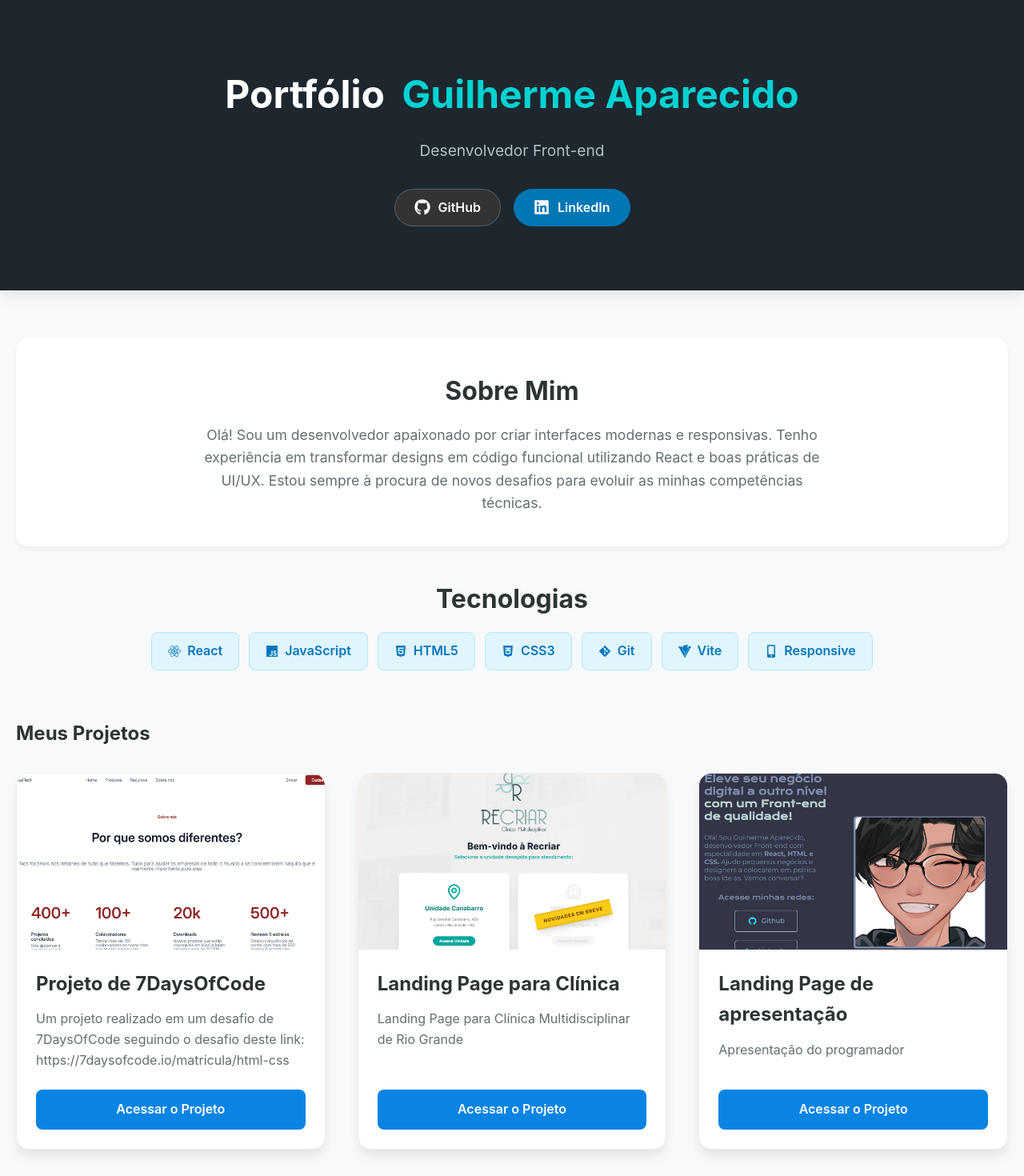
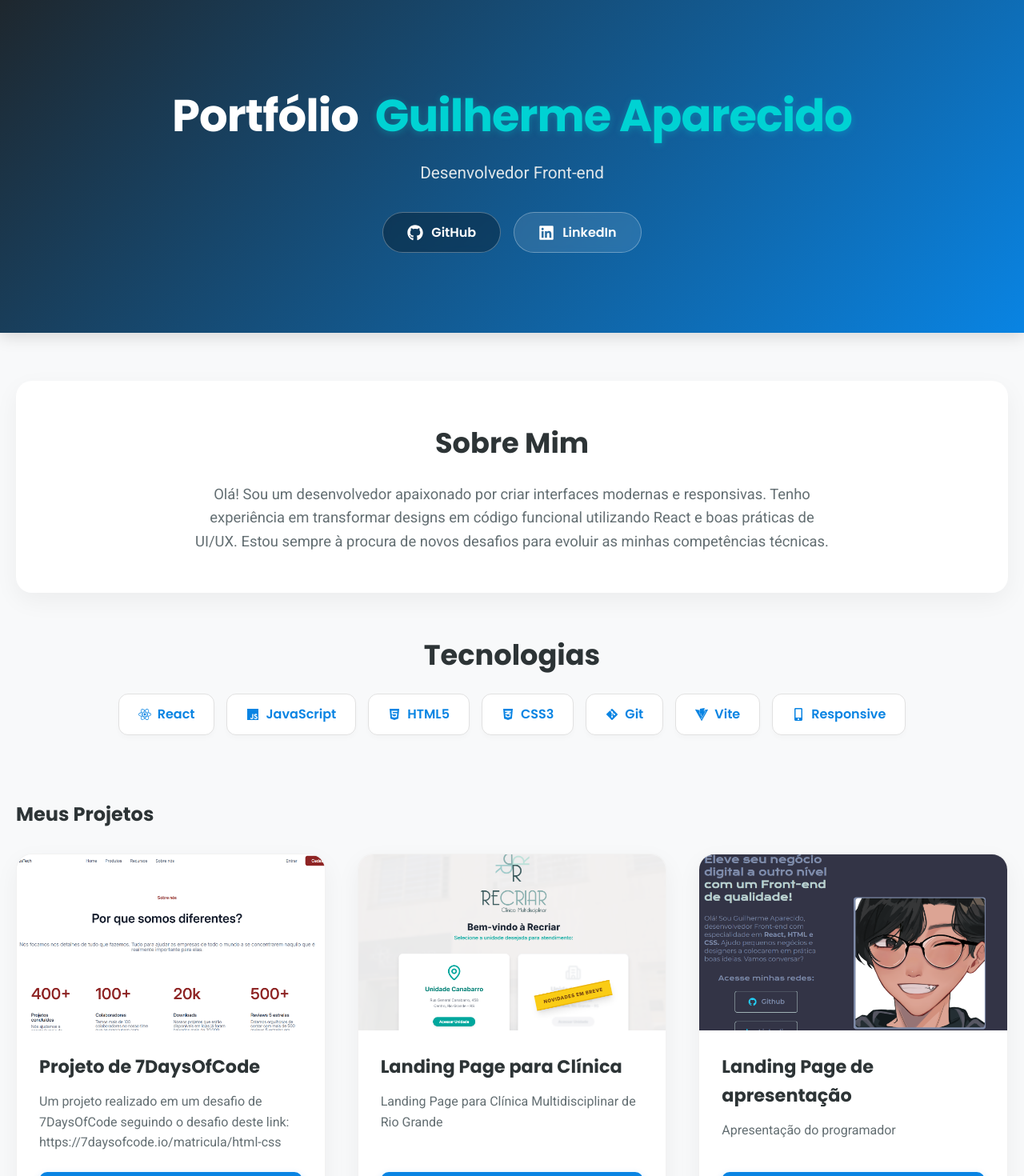
Before and after one commit to IndioBagual/portfolio, a React (Vite) app: page / in a window 1280 px wide. Shown: the top 1470 px of the page at 80% size. Built offline with nearby package versions, Linux system fonts and the light colour scheme.

Commit message:
atualizações finais (acho eu

```diff
--- a/index.html
+++ b/index.html
@@ -2,11 +2,12 @@
 <html lang="pt-BR">
   <head>
     <meta charset="UTF-8" />
-
     <link rel="icon" type="image/png" href="/indioaparecidoicon.png" />
-
     <meta name="viewport" content="width=device-width, initial-scale=1.0" />
 
+    <link rel="preconnect" href="https://fonts.googleapis.com">
+    <link rel="preconnect" href="https://fonts.gstatic.com" crossorigin>
+    <link href="https://fonts.googleapis.com/css2?family=Poppins:wght@400;600;700&family=Roboto:wght@400;500&display=swap" rel="stylesheet">
     <title>Portfólio | Guilherme Aparecido</title>
   </head>
   <body>
--- a/src/App.css
+++ b/src/App.css
@@ -19,8 +19,14 @@
 body {
   background-color: var(--bg-color);
   color: var(--text-color);
-  font-family: 'Inter', sans-serif;
+  /* MUDANÇA: Usamos a fonte Roboto para o texto geral */
+  font-family: 'Roboto', sans-serif;
   line-height: 1.6;
+}
+
+/* Títulos globais com a fonte Poppins */
+h1, h2, h3 {
+  font-family: 'Poppins', sans-serif;
 }
 
 .container {
@@ -30,37 +36,43 @@ body {
   width: 100%;
 }
 
-/* 3. Header */
+/* 3. Header (Cabeçalho) com DEGRADÊ */
 .header {
-  background-color: var(--header-bg);
+  /* MUDANÇA: Gradient Linear (Degradê) */
+  background: linear-gradient(135deg, #1e272e 0%, #0984e3 100%);
   color: white;
-  padding: 80px 0;
+  padding: 100px 0; /* Aumentei um pouco o padding para dar mais ar */
   text-align: center;
   margin-bottom: 60px;
-  box-shadow: 0 4px 20px rgba(0, 0, 0, 0.1);
+  box-shadow: 0 4px 20px rgba(0, 0, 0, 0.15);
+  /* Clip-path opcional: cria um corte diagonal moderno no fundo */
+  /* clip-path: polygon(0 0, 100% 0, 100% 85%, 0 100%); */
 }
 
 .header h1 {
-  font-size: 3rem;
+  font-size: 3.5rem; /* Título maior */
   font-weight: 700;
-  margin-bottom: 16px;
+  margin-bottom: 10px;
   color: white;
+  letter-spacing: -1px;
 }
 
 .header span {
   color: #00d2d3;
   display: inline-block;
   margin-left: 10px;
+  text-shadow: 0px 2px 10px rgba(0, 210, 211, 0.3); /* Brilho suave no nome */
 }
 
 .header p {
-  font-size: 1.2rem;
-  color: #b2bec3;
+  font-size: 1.3rem;
+  color: #dfe6e9; /* Cinza quase branco para melhor contraste no degradê */
   max-width: 600px;
-  margin: 0 auto;
+  margin: 10px auto 0;
+  font-weight: 400;
 }
 
-/* 4. Botões de Redes Sociais - ATUALIZADO PARA ÍCONES */
+/* 4. Botões de Redes Sociais */
 .header-social {
   margin-top: 32px;
   display: flex;
@@ -70,60 +82,65 @@ body {
 
 .social-btn {
   text-decoration: none;
-  padding: 10px 24px;
+  padding: 12px 30px; /* Botões ligeiramente maiores */
   border-radius: 50px;
   font-weight: 600;
   font-size: 1rem;
-  transition: transform 0.2s, box-shadow 0.2s;
-
-  /* Flexbox para alinhar ícone e texto */
+  transition: all 0.3s ease;
   display: inline-flex;
   align-items: center;
-  gap: 10px; /* Espaço entre o ícone e o texto */
+  gap: 10px;
+  font-family: 'Poppins', sans-serif; /* Fonte do botão */
 }
 
 .social-btn.github {
-  background-color: #333;
+  background-color: rgba(0, 0, 0, 0.3); /* Fundo translúcido moderno */
   color: white;
-  border: 1px solid rgba(255,255,255,0.2);
+  border: 1px solid rgba(255,255,255,0.3);
+  backdrop-filter: blur(5px);
 }
 
 .social-btn.linkedin {
-  background-color: #0077b5;
+  background-color: rgba(255, 255, 255, 0.1);
   color: white;
-  border: 1px solid #0077b5;
+  border: 1px solid rgba(255,255,255,0.3);
+  backdrop-filter: blur(5px);
 }
 
 .social-btn:hover {
   transform: translateY(-3px);
-  filter: brightness(1.1);
+  background-color: white;
+  color: var(--primary); /* Texto fica azul ao passar o mouse */
+  border-color: white;
+  box-shadow: 0 10px 20px rgba(0,0,0,0.2);
 }
 
 /* 5. Secções Sobre Mim e Habilidades */
 .about-section {
   background-color: white;
-  padding: 40px;
-  border-radius: 16px;
-  margin-bottom: 40px;
+  padding: 50px;
+  border-radius: 20px;
+  margin-bottom: 50px;
   text-align: center;
-  box-shadow: 0 4px 6px rgba(0,0,0,0.05);
+  box-shadow: 0 10px 30px rgba(0,0,0,0.05); /* Sombra mais suave e difusa */
 }
 
 .about-section h2, .skills-section h2 {
   color: var(--secondary);
-  margin-bottom: 16px;
-  font-size: 2rem;
+  margin-bottom: 20px;
+  font-size: 2.2rem;
+  font-weight: 700;
 }
 
 .about-section p {
-  font-size: 1.1rem;
+  font-size: 1.15rem;
   color: #636e72;
   max-width: 800px;
   margin: 0 auto;
 }
 
 .skills-section {
-  margin-bottom: 60px;
+  margin-bottom: 80px;
   text-align: center;
 }
 
@@ -131,29 +148,29 @@ body {
   display: flex;
   flex-wrap: wrap;
   justify-content: center;
-  gap: 12px;
+  gap: 15px;
 }
 
-/* Tag de Habilidade - ATUALIZADO PARA ÍCONES */
 .skill-tag {
-  background-color: #e1f5fe;
-  color: #0277bd;
-  padding: 10px 20px;
-  border-radius: 8px;
+  background-color: #fff;
+  color: var(--primary);
+  padding: 12px 24px;
+  border-radius: 12px;
   font-weight: 600;
   font-size: 1rem;
-  border: 1px solid #b3e5fc;
-  transition: transform 0.2s;
-
-  /* Flexbox para alinhar ícone e texto */
+  border: 1px solid #e1e1e1;
+  box-shadow: 0 4px 6px rgba(0,0,0,0.02);
+  transition: transform 0.2s, box-shadow 0.2s, border-color 0.2s;
   display: inline-flex;
   align-items: center;
   gap: 8px;
+  font-family: 'Poppins', sans-serif;
 }
 
 .skill-tag:hover {
-  transform: scale(1.05);
-  background-color: #b3e5fc;
+  transform: translateY(-3px);
+  border-color: var(--primary);
+  box-shadow: 0 8px 15px rgba(9, 132, 227, 0.15);
   cursor: default;
 }
 
@@ -167,19 +184,19 @@ body {
 
 .card {
   background: var(--card-bg);
-  border-radius: 16px;
+  border-radius: 20px;
   overflow: hidden;
-  box-shadow: 0 10px 15px -3px rgba(0, 0, 0, 0.1);
+  box-shadow: 0 10px 30px rgba(0, 0, 0, 0.05); /* Sombra moderna */
   transition: all 0.3s ease;
   display: flex;
   flex-direction: column;
   height: 100%;
-  border: 1px solid #eee;
+  border: 1px solid rgba(0,0,0,0.05);
 }
 
 .card:hover {
-  transform: translateY(-8px);
-  box-shadow: 0 20px 25px -5px rgba(0, 0, 0, 0.15);
+  transform: translateY(-10px);
+  box-shadow: 0 20px 40px rgba(0, 0, 0, 0.12);
 }
 
 .card-image {
@@ -190,16 +207,17 @@ body {
 }
 
 .card-content {
-  padding: 24px;
+  padding: 28px;
   flex: 1;
   display: flex;
   flex-direction: column;
 }
 
 .card h3 {
-  font-size: 1.5rem;
+  font-size: 1.4rem;
   margin-bottom: 12px;
   color: var(--secondary);
+  font-weight: 700;
 }
 
 .card p {
@@ -215,21 +233,27 @@ body {
   background-color: var(--primary);
   color: white;
   text-decoration: none;
-  padding: 12px 0;
+  padding: 14px 0;
   text-align: center;
-  border-radius: 8px;
+  border-radius: 10px;
   font-weight: 600;
-  transition: background 0.3s;
+  transition: all 0.3s;
+  font-family: 'Poppins', sans-serif;
+  box-shadow: 0 4px 10px rgba(9, 132, 227, 0.3); /* Sombra no botão */
 }
 
 .btn-link:hover {
-  background-color: #0652dd;
+  background-color: #0773c5;
+  box-shadow: 0 6px 15px rgba(9, 132, 227, 0.4);
+  transform: translateY(-2px);
 }
 
+/* 8. Footer */
 .footer {
   text-align: center;
   padding: 40px 20px;
   color: #666;
   margin-top: 40px;
   border-top: 1px solid #eee;
+  font-size: 0.9rem;
 }
--- a/src/projects.json
+++ b/src/projects.json
@@ -18,7 +18,7 @@
     "title": "Landing Page de apresentação",
     "description": "Apresentação do programador",
     "image": "/guiaparecido.png",
-    "link": "https://guiaparecido.online"
+    "link": "https://guiaparecido.netlify.app"
   },
   {
     "id": 4,
```
